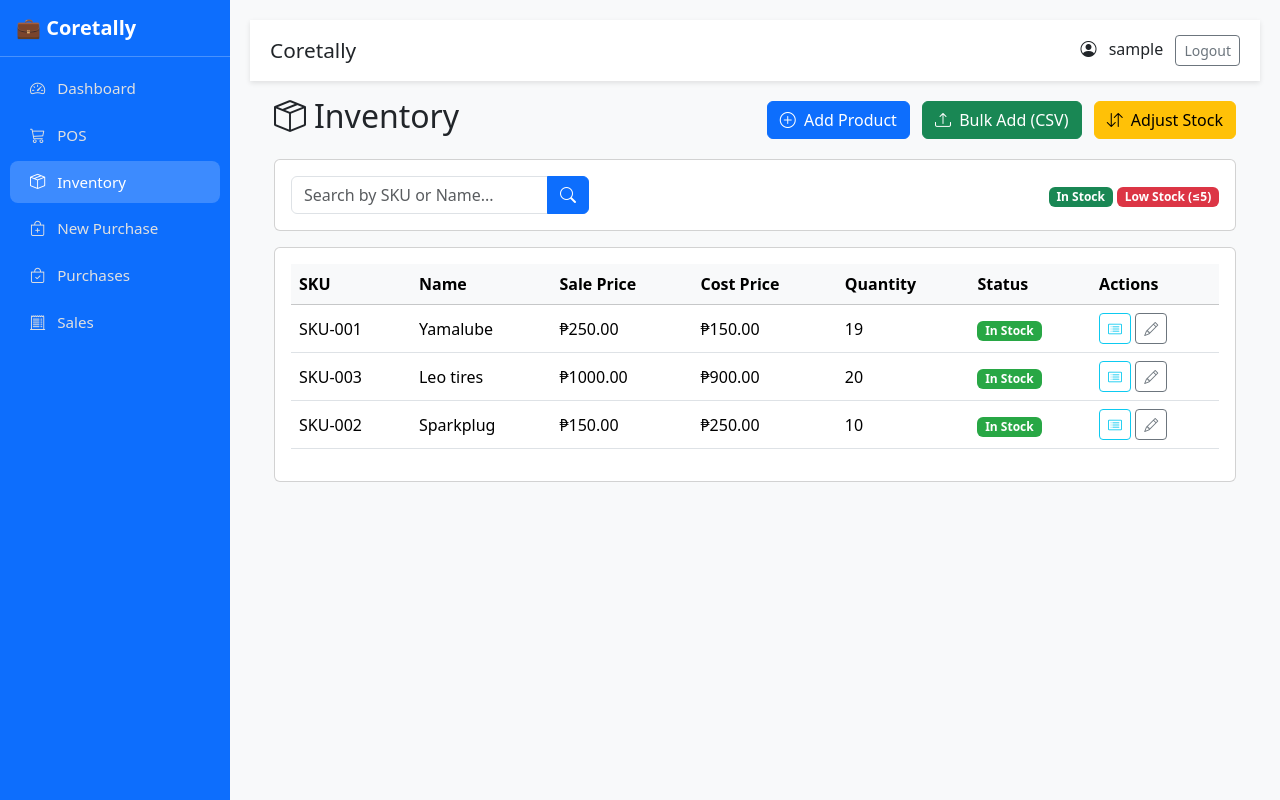
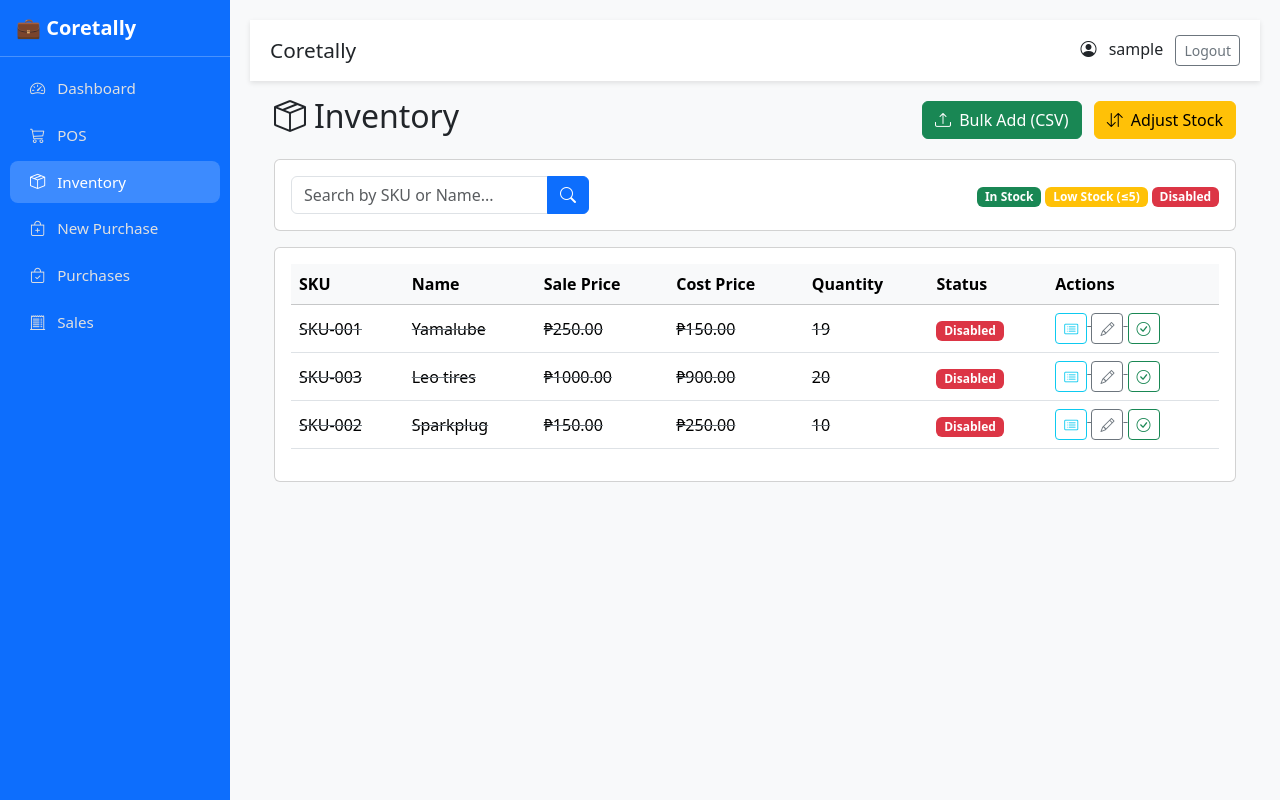
Before and after one commit to RefactorCore/casweb, a Flask app: template templates/inventory.html in a window 1280 px wide. Run offline with Flask 3, Linux system fonts and the light colour scheme; the template is opened without the code that fills it: values that come from a table or form of the project are taken from there, others are empty; the visitor is signed in with stand-in values (Sample User, id 1); data comes from the database, SQL or seed files in the repository.

Commit message:
Add files via upload

```diff
--- a/templates/inventory.html
+++ b/templates/inventory.html
@@ -8,13 +8,14 @@
     margin-bottom: 1rem;
   }
   .low-stock {
-    background-color: #fff3cd !important;
+    background-color: #fff3cd !important; /* Yellowish for low stock */
   }
-  .badge-low {
-    background-color: #dc3545;
-  }
-  .badge-ok {
-    background-color: #28a745;
+
+  /* NEW: Style for disabled (inactive) rows */
+  .disabled-row {
+    background-color: #f8f9fa !important;
+    text-decoration: line-through;
+    color: #6c757d;
   }
 </style>
 
@@ -23,9 +24,9 @@
     <h2><i class="bi bi-box-seam me-2"></i>Inventory</h2>
 
     <div>
-    <button class="btn btn-primary" data-bs-toggle="modal" data-bs-target="#addProductModal">
+      <!-- <button class="btn btn-primary" data-bs-toggle="modal" data-bs-target="#addProductModal">
         <i class="bi bi-plus-circle me-1"></i> Add Product
-    </button>
+      </button> -->
 
       <a href="{{ url_for('core.inventory_bulk_add') }}" class="btn btn-success ms-2">
       <i class="bi bi-upload me-1"></i> Bulk Add (CSV)
@@ -51,7 +52,8 @@
 
       <div>
         <span class="badge bg-success">In Stock</span>
-      <span class="badge bg-danger">Low Stock (≤5)</span>
+        <span class="badge bg-warning">Low Stock (≤5)</span>
+        <span class="badge bg-danger">Disabled</span>
       </div>
     </div>
   </div>
@@ -74,17 +76,19 @@
           </thead>
           <tbody>
             {% for p in products %}
-            <tr class="{% if p.quantity <= 5 %}low-stock{% endif %}">
+            <tr class="{% if not p.is_active %}disabled-row{% elif p.quantity <= 5 %}low-stock{% endif %}">
               <td>{{ p.sku }}</td>
               <td>{{ p.name }}</td>
               <td>₱{{ "%.2f"|format(p.sale_price) }}</td>
               <td>₱{{ "%.2f"|format(p.cost_price) }}</td>
               <td>{{ p.quantity }}</td>
               <td>
-                {% if p.quantity <= 5 %}
-                  <span class="badge badge-low">Low Stock</span>
+                {% if not p.is_active %}
+                  <span class="badge bg-danger">Disabled</span>
+                {% elif p.quantity <= 5 %}
+                  <span class="badge bg-warning">Low Stock</span>
                 {% else %}
-                  <span class="badge badge-ok">In Stock</span>
+                  <span class="badge bg-success">In Stock</span>
                 {% endif %}
               </td>
               <td>
@@ -95,9 +99,18 @@
                           onclick='editProduct({{ p.sku|tojson }}, {{ p.name|tojson }}, {{ p.sale_price }}, {{ p.cost_price }})'>
                   <i class="bi bi-pencil"></i>
                 </button>
-<!--                 <button class="btn btn-sm btn-outline-danger" onclick="deleteProduct('{{ p.sku }}')">
-                  <i class="bi bi-trash"></i>
-                </button> -->
+
+                {% if p.is_active %}
+                  <button class="btn btn-sm btn-outline-danger"
+                          onclick="toggleStatus({{ p.id }}, '{{ p.name }}')"
+                          title="Disable Product">
+                    <i class="bi bi-x-circle"></i> </button>
+                {% else %}
+                  <button class="btn btn-sm btn-outline-success"
+                          onclick="toggleStatus({{ p.id }}, '{{ p.name }}')"
+                          title="Enable Product">
+                    <i class="bi bi-check-circle"></i> </button>
+                {% endif %}
               </td>
             </tr>
             {% endfor %}
@@ -120,8 +133,8 @@
           <div class="mb-3">
             <label class="form-label">Product</label>
             <select name="product_id" class="form-select" required>
-              <option value="">-- Select a Product --</option>
-              {% for p in products %}
+              <option value="">-- Select an Active Product --</option>
+              {% for p in all_active_products %}
                 <option value="{{ p.id }}">{{ p.name }} (Current: {{ p.quantity }})</option>
               {% endfor %}
             </select>
@@ -213,9 +226,11 @@
   </div>
 </div>
 
+
+
 <script>
-
-  // Function to add a new row to the table
+  // addRow() and submitMultipleProducts() functions remain the same
+  // ...
   function addRow() {
       const tbody = document.getElementById('multiProductTable').querySelector('tbody');
       const newRow = tbody.insertRow();
@@ -229,8 +244,6 @@
           <td><button type="button" class="btn btn-sm btn-outline-danger" onclick="this.closest('tr').remove()">-</button></td>
       `;
   }
-
-  // Function to collect data and submit via AJAX
   async function submitMultipleProducts() {
       const table = document.getElementById('multiProductTable');
       const rows = table.querySelector('tbody').rows;
@@ -243,13 +256,11 @@
 
           inputs.forEach(input => {
               product[input.name] = input.value;
-              // Basic validation check
               if (input.required && !input.value) {
                   isValid = false;
               }
           });
 
-          // Only push rows that actually have an SKU and Name
           if (product.sku && product.name) {
                products.push(product);
           }
@@ -265,7 +276,6 @@
            return;
       }
 
-      // Submit the data to the new API endpoint
       const response = await fetch('/api/add_multiple_products', {
           method: 'POST',
           headers: { 'Content-Type': 'application/json' },
@@ -276,46 +286,70 @@
 
       if (data.status === 'ok') {
           alert('Successfully added ' + data.count + ' products.');
-          new bootstrap.Modal(document.getElementById('addProductModal')).hide(); // Hide the modal
+          new bootstrap.Modal(document.getElementById('addProductModal')).hide();
           location.reload();
       } else {
-          alert('Error adding products: ' (data.error || 'Unknown error'));
+          // MODIFIED: Corrected alert syntax
+          alert('Error adding products: ' + (data.error || 'Unknown error'));
       }
   }
 
-  // Ensure at least one row exists when the modal is opened
+  // DOMContentLoaded logic remains the same
+  // ...
   document.addEventListener('DOMContentLoaded', () => {
       const modal = document.getElementById('addProductModal');
       if (modal) {
           modal.addEventListener('show.bs.modal', () => {
               const tbody = document.getElementById('multiProductTable').querySelector('tbody');
-              // Clear previous rows and add one fresh row
               tbody.innerHTML = '';
               addRow();
           });
       }
   });
 
-  // MODIFIED: 'qty' parameter is removed from the function definition
+
+  // editProduct function remains the same
+  // ...
   function editProduct(sku, name, sale, cost) {
     document.getElementById('editSKU').value = sku;
     document.getElementById('editName').value = name;
     document.getElementById('editSale').value = sale;
     document.getElementById('editCost').value = cost;
-    // MODIFIED: The line that set the quantity has been removed
     new bootstrap.Modal(document.getElementById('editProductModal')).show();
   }
 
-  // 🗑️ Delete Product
-  function deleteProduct(sku) {
-    if (confirm(`Delete product ${sku}?`)) {
-      fetch(`/delete_product/${sku}`, { method: 'POST' })
+
+  // --- REMOVED old deleteProduct(sku) function ---
+
+
+  // --- ADDED new toggleStatus function ---
+  function toggleStatus(productId, productName) {
+    // We ask for confirmation
+    const action = confirm(`Are you sure you want to change the status for "${productName}"?`);
+
+    if (action) {
+      // We call the new backend route
+      fetch(`/product/toggle-status/${productId}`, {
+        method: 'POST',
+        headers: {
+            'Content-Type': 'application/json'
+        }
+      })
       .then(res => res.json())
-        .then(data => location.reload())
-        .catch(() => alert('Failed to delete.'));
+      .then(data => {
+        if (data.status === 'ok') {
+          location.reload(); // Simple reload to show all changes
+        } else {
+          alert('Failed to update product status.');
+        }
+      })
+      .catch((error) => {
+        console.error('Error:', error);
+        alert('An error occurred while toggling the status.');
+      });
     }
   }
+</script>
 
-</script>
 {% include "_pagination.html" %}
 {% endblock %}
```
Lines whose indentation alone changed are shown as unchanged.
